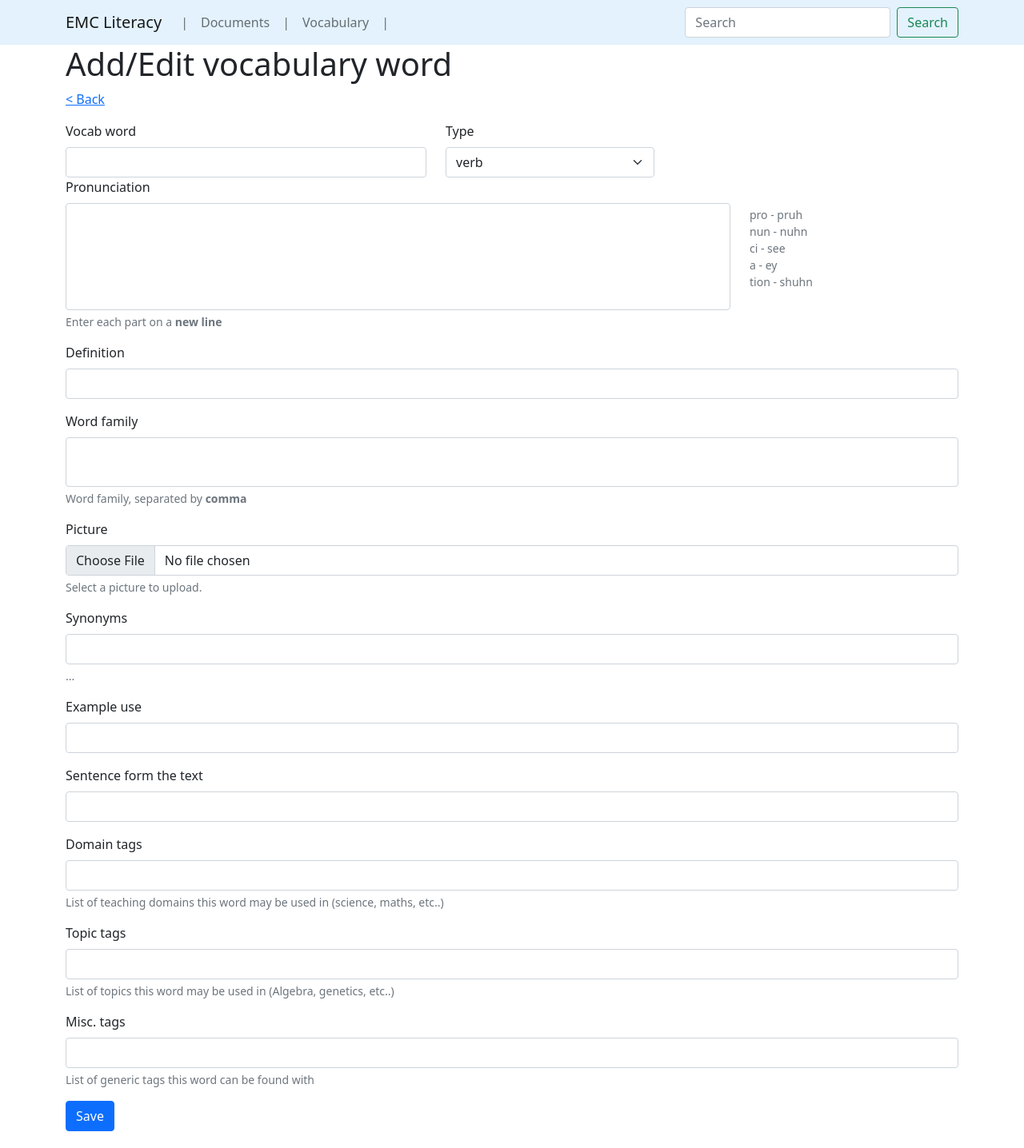
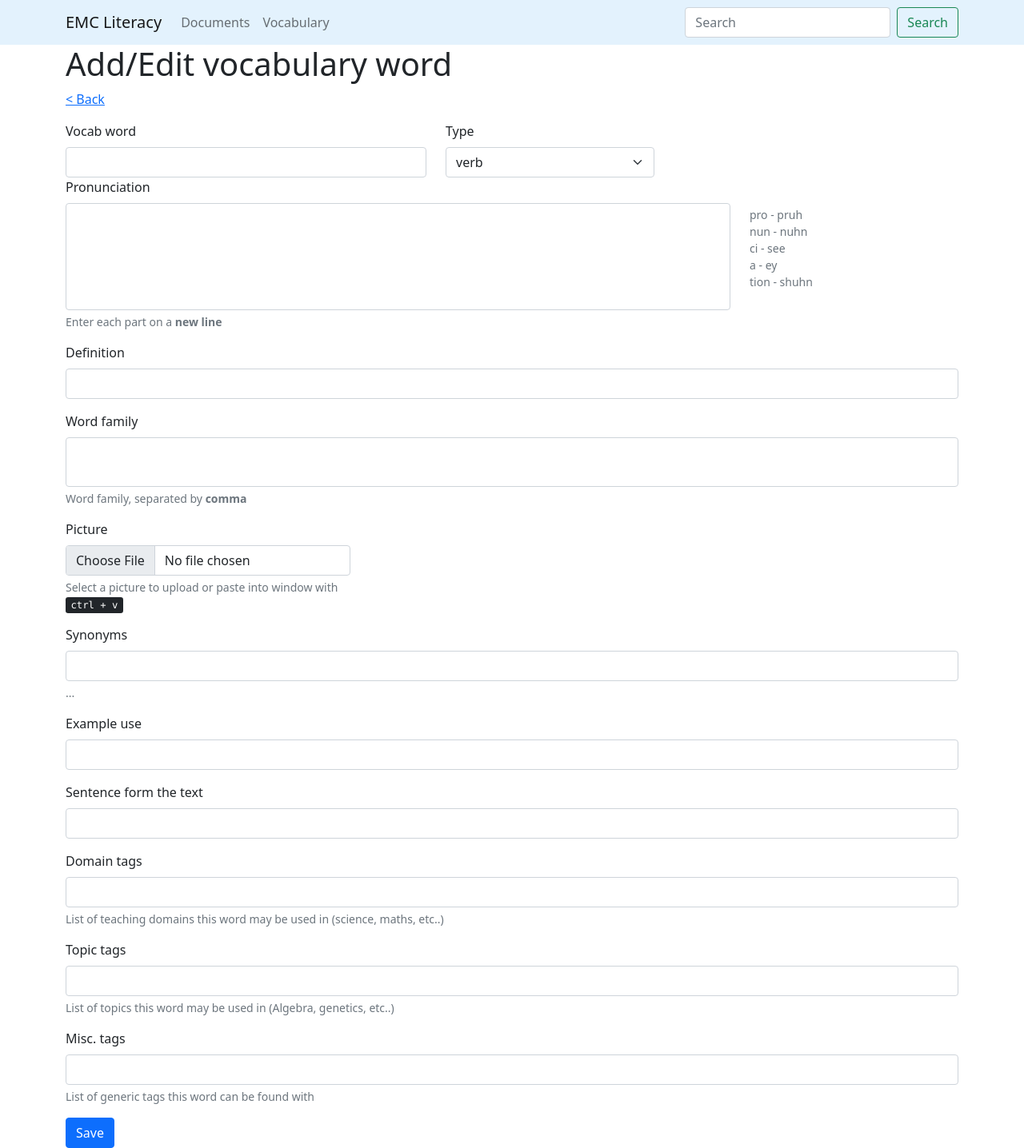
Before and after one commit to Cybot101/emc_literacy_frontloading_db, a Django app: page /frontloading/word/new in a window 1280 px wide. Shown: the whole page at 80% size. Before the commit the page ends 1415 px from the top, so only its background shows below. Run offline with Django 3.2, Linux system fonts and the light colour scheme; some libraries are stand-ins or nearby versions.

Commit message:
Adding picture copy and S3 storage

```diff
--- a/frontloading/models.py
+++ b/frontloading/models.py
@@ -28,7 +28,7 @@ class Word(models.Model):
     pronunciation = models.CharField(max_length=200)
     definition = models.CharField(max_length=300)
     word_family = models.CharField(max_length=200)
-    image = models.ImageField()
+    image = models.ImageField(null=True, default=None)
     synonyms = models.CharField(max_length=200)
     example = models.CharField(max_length=500)
     sentence = models.CharField(max_length=500)
--- a/frontloading/templates/base.html
+++ b/frontloading/templates/base.html
@@ -26,15 +26,15 @@
             <!-- <li class="nav-item">
               <a class="nav-link active" aria-current="page" href="/frontloading">Home</a>
             </li> -->
-            <li class="nav-item"><span class="nav-link">|</span></li>
+            <!-- <li class="nav-item d-xs-none d-sm-none"><span class="nav-link">|</span></li> -->
             <li class="nav-item">
               <a class="nav-link" href="{% url 'documents' %}">Documents</a>
             </li>
-            <li class="nav-item"><span class="nav-link">|</span></li>
+            <!-- <li class="nav-item d-xs-none d-md-none d-lg-block"><span class="nav-link">|</span></li> -->
             <li class="nav-item">
               <a class="nav-link" href="{% url 'words' %}">Vocabulary</a>
             </li>
-            <li class="nav-item"><span class="nav-link">|</span></li>
+            <!-- <li class="nav-item d-xs-none d-sm-none"><span class="nav-link">|</span></li> -->
           </ul>
           <form class="d-flex">
             <input class="form-control me-2" type="search" placeholder="Search" aria-label="Search">
--- a/frontloading/templates/frontloading/word_detail.html
+++ b/frontloading/templates/frontloading/word_detail.html
@@ -13,6 +13,16 @@ textarea {
     padding: 1.5rem 0;
     resize: none;
 }
+
+.picture-placeholder {
+    display: inline-block;
+    width: 200px;
+    height: 200px;
+    border: blue 1px solid;
+    border-radius: 3px;
+    -moz-outline-radius: 3px;
+}
+
 </style>
 {% endblock %}
 {% block content %}
@@ -21,7 +31,7 @@ textarea {
     <a href="{% url 'words' %}">< Back</a>
 </p>
 {% if word.id %}
-<form method="POST" enctype="multipart/form-data" class="">
+<form id="word-form" method="POST" enctype="multipart/form-data" class="">
     {% csrf_token %}
     <input type="hidden" name="id" value="{{ word.id }}" />
     <div class="row g-4">
@@ -59,20 +69,15 @@ textarea {
         <div id="familyHelp" class="form-text">Word family, separated by <b>comma</b></div>
     </div>
     <div class="mb-3 row">
-        <div class="col-sm-6">
-            <label for="image" class="form-label">Picture</label>
-            <input type="file" class="form-control" id="image" name="image" aria-describedby="image">
-            <div id="image" class="form-text">Select a picture to upload.</div>
+        <div class="col-sm-4">
+            <label for="image_upload_select" class="form-label">Picture</label>
+            <input type="file" class="form-control" id="image_upload_select" name="image_upload_select" aria-describedby="image_upload_select">
+            <div id="image" class="form-text">Select a picture to upload or paste into window with <kbd>ctrl + v</kbd></div>
         </div>
         <div class="col-sm-6">
-            {% if word.image %}
-            <img src="/frontloading{{ MEDIA_URL }}{{ word.image.url }}" width="200px" />
-            {% else %}
-            <img src="none" width="200px" />
-            {% endif %}
+            <img id="picture_container" src="{{ word.image.url }}" width="200px" />
         </div>
     </div>
-
     <div class="mb-3">
         <label for="synonyms" class="form-label">Synonyms</label>
         <input type="text" class="form-control" id="synonyms" name="synonyms" aria-describedby="synonyms" value="{{ word.synonyms }}">
@@ -107,7 +112,7 @@ textarea {
     <button type="submit" class="btn btn-primary" >Save</button>
 </form>
 {% else %}
-<form method="POST" enctype="multipart/form-data" class="">
+<form id="word-form" method="POST" enctype="multipart/form-data" class="">
     {% csrf_token %}
     <input type="hidden" name="id"  />
     <div class="row g-4">
@@ -145,12 +150,16 @@ textarea {
         <textarea type="" class="form-control" id="family" name="family" aria-describedby="family"></textarea>
         <div id="familyHelp" class="form-text">Word family, separated by <b>comma</b></div>
     </div>
-    <div class="mb-3">
-        <label for="image" class="form-label">Picture</label>
-        <input type="file" class="form-control" id="image" name="image" aria-describedby="image">
-        <div id="image" class="form-text">Select a picture to upload.</div>
+    <div class="mb-3 row">
+        <div class="col-sm-4">
+            <label for="image_upload_select" class="form-label">Picture</label>
+            <input type="file" class="form-control" id="image_upload_select" name="image_upload_select" aria-describedby="image_upload_select">
+            <div id="image" class="form-text">Select a picture to upload or paste into window with <kbd>ctrl + v</kbd></div>
+        </div>
+        <div class="col-sm-6">
+            <img id="picture_container" src="" width="200px" />
+        </div>
     </div>
-
     <div class="mb-3">
         <label for="synonyms" class="form-label">Synonyms</label>
         <input type="text" class="form-control" id="synonyms" name="synonyms" aria-describedby="synonyms">
@@ -185,4 +194,105 @@ textarea {
     <button type="submit" class="btn btn-primary" >Save</button>
 </form>
 {% endif %}
+<!-- Modal -->
+<div class="modal fade" id="formSaveModal" tabindex="-1" aria-labelledby="formSaveModalLabel" aria-hidden="true">
+    <div class="modal-dialog">
+      <div class="modal-content">
+        <div class="modal-header">
+          <h5 class="modal-title" id="formSaveModalLabel">Saving Vocabulary Word...</h5>
+        </div>
+        <div class="modal-body"> </div>
+      </div>
+    </div>
+</div>
+<script type="text/javascript">
+
+document.onpaste = function(pasteEvent) {
+    // consider the first item (can be easily extended for multiple items)
+    var i;
+    for (i=0; i<pasteEvent.clipboardData.items.length; i++)
+    {
+        var item = pasteEvent.clipboardData.items[i];
+        if (item.type.indexOf("image") === 0)
+        {
+            var blob = item.getAsFile();
+
+            var reader = new FileReader();
+            reader.onload = function(event) {
+                // Add picture to preview
+                document.getElementById("picture_container").src = event.target.result;
+            };
+            reader.readAsDataURL(blob);
+            break;  // Only read first match?
+        }
+    }
+}
+
+
+$(function() {
+    var saveModal = new bootstrap.Modal(document.getElementById('formSaveModal'));
+
+    $("#image_upload_select").change(function() {
+        input = this;
+        if (input.files && input.files[0]) {
+            var reader = new FileReader();
+
+            reader.onload = function (e) {
+                document.getElementById("picture_container").src = e.target.result;
+            }
+            console.log(input.files[0]);
+            reader.readAsDataURL(input.files[0]);
+        }
+    });
+
+    $("#word-form").submit(function(ev) {
+        ev.preventDefault();
+        saveModal.show();
+        var fd = new FormData(this);
+        var dataURI = document.getElementById("picture_container").src;
+
+        // convert base64/URLEncoded data component to raw binary data held in a string
+        var byteString;
+        if (dataURI.split(',')[0].indexOf('base64') >= 0)
+            byteString = atob(dataURI.split(',')[1]);
+        else
+            byteString = unescape(dataURI.split(',')[1]);
+
+        if (byteString != "undefined") {
+            // separate out the mime component
+            var mimeString = dataURI.split(',')[0].split(':')[1].split(';')[0];
+
+            // write the bytes of the string to a typed array
+            var ia = new Uint8Array(byteString.length);
+            for (var i = 0; i < byteString.length; i++) {
+                ia[i] = byteString.charCodeAt(i);
+            }
+
+            fd.append("image", new Blob([ia], {type:mimeString}), new Date().toISOString().replace(':','-') + "." + mimeString.split('/')[1]);
+        }
+        // Submit Form and upload file
+        $.ajax({
+            url:window.location,
+            data: fd,// the formData function is available in almost all new browsers.
+            type:"POST",
+            contentType:false,
+            processData:false,
+            cache:false,
+            dataType:"html", // Change this according to your response from the server.
+            error:function(err){
+                saveModal.hide();
+                console.error(err);
+            },
+            success:function(data){
+                console.log(data);
+                window.location = data;
+            },
+            complete:function(){
+                console.log("Request finished.");
+            }
+        });
+    });
+});
+
+</script>
 {% endblock %}
--- a/frontloading/urls.py
+++ b/frontloading/urls.py
@@ -24,6 +24,10 @@ urlpatterns = [
     path('words', views.words, name='words'),
     path('word/<int:word_id>', views.word, name='word-detail'),
     path('word/new', views.word_new, name='word-new'),
+
+    path('picture', views.picture_upload, name='picture-upload'),
+    path('picture/<int:picture_id>', views.picture_get, name='picture-get'),
+
 ]
 if settings.DEBUG:
     urlpatterns += static(settings.MEDIA_URL,
--- a/frontloading/views.py
+++ b/frontloading/views.py
@@ -4,6 +4,7 @@ from django.http import HttpResponse
 from django.utils import timezone
 from .render import Render
 from django.views.decorators.clickjacking import xframe_options_sameorigin
+from django.urls import reverse
 
 from .models import *
 
@@ -196,7 +197,9 @@ def word_new(request):
         word.synonyms = request.POST.get('synonyms')
         word.example = request.POST.get('example')
         word.sentence = request.POST.get('sentence')
-        word.image = request.FILES['image']
+
+        if 'image' in request.FILES:
+            word.image = request.FILES['image']
 
         word.save()
 
@@ -207,7 +210,8 @@ def word_new(request):
                 word.domains.add(dom_m[0])
 
         word.save()
-        return redirect('word-detail', word_id=word.id)
+        return HttpResponse(reverse('word-detail', args=[word.id]))
+        # return redirect('word-detail', word_id=word.id)
 
     # List
     return render(request, 'frontloading/word_detail.html', {
@@ -241,7 +245,9 @@ def word(request, word_id = None):
                 if len(dom_m) > 0:
                     word.domains.add(dom_m[0])
             word.save()
-    print(word.image)
+
+            return HttpResponse(reverse('word-detail', args=[word.id]))
+
     return render(request, 'frontloading/word_detail.html', {
         'word': word,
         'types': wordTypes
@@ -278,3 +284,16 @@ def document_prieview(request, document_id):
     return render(request, 'frontloading/document_pdf.html', {
         "document": doc
     })
+
+def picture_upload(request):
+    ''' Handle new image upload '''
+    if 'image' in request.FILES:
+        pic = Picture()
+        pic.image = request.FILES['image']
+        pic.save()
+        return HttpResponse(f'<img src="{pic.image.url}" >')
+    return HttpResponseBadRequest("no file in request")
+
+def picture_get(request, picture_id):
+    pic = get_object_or_404(Picture, id=picture_id)
+    return HttpResponse(f'<img src="{pic.image.url}" >') # ToDo
--- a/requirements.txt
+++ b/requirements.txt
@@ -2,3 +2,6 @@ django
 gunicorn
 django-heroku
 xhtml2pdf
+django-storages
+boto3
+django-environ
```
Also changed, not shown: emc_litracy/settings.py (+40 -5 lines), frontloading/storage_backends.py (added, +13 -0 lines), 1 other file.
